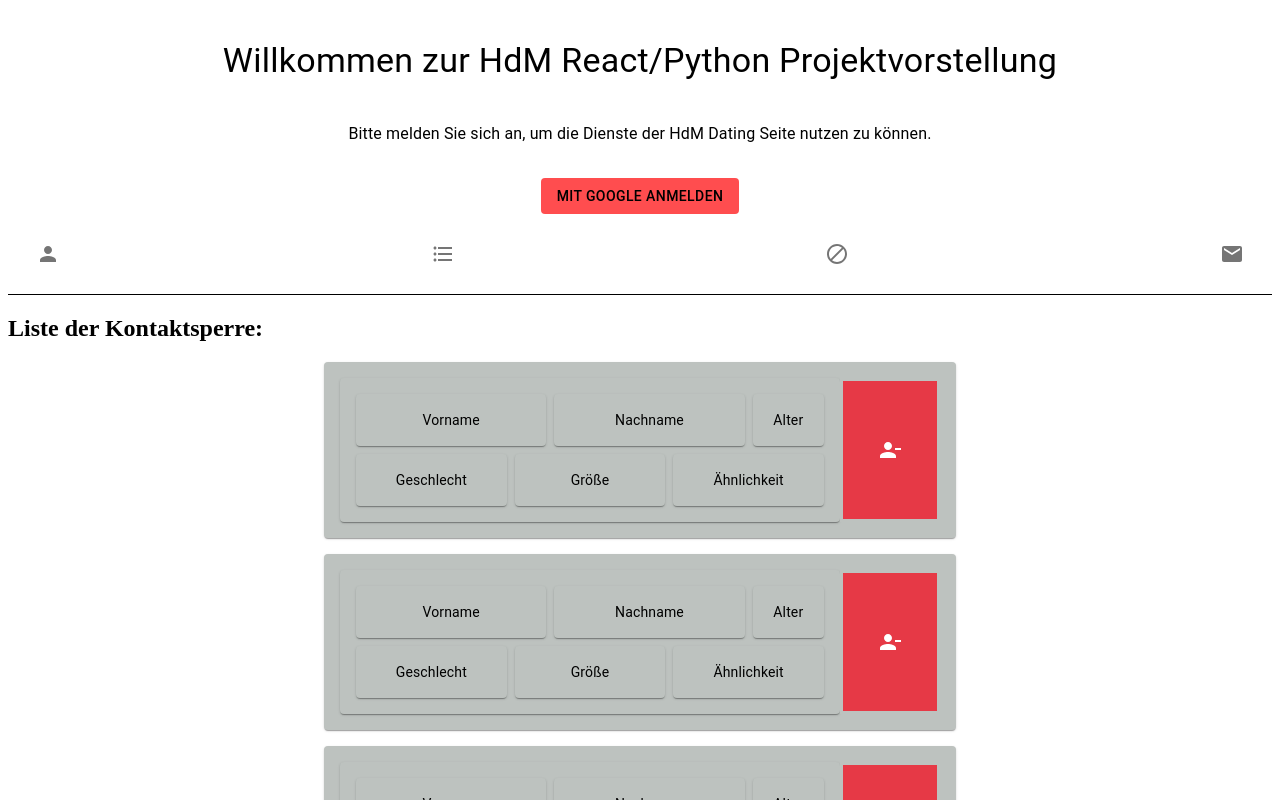
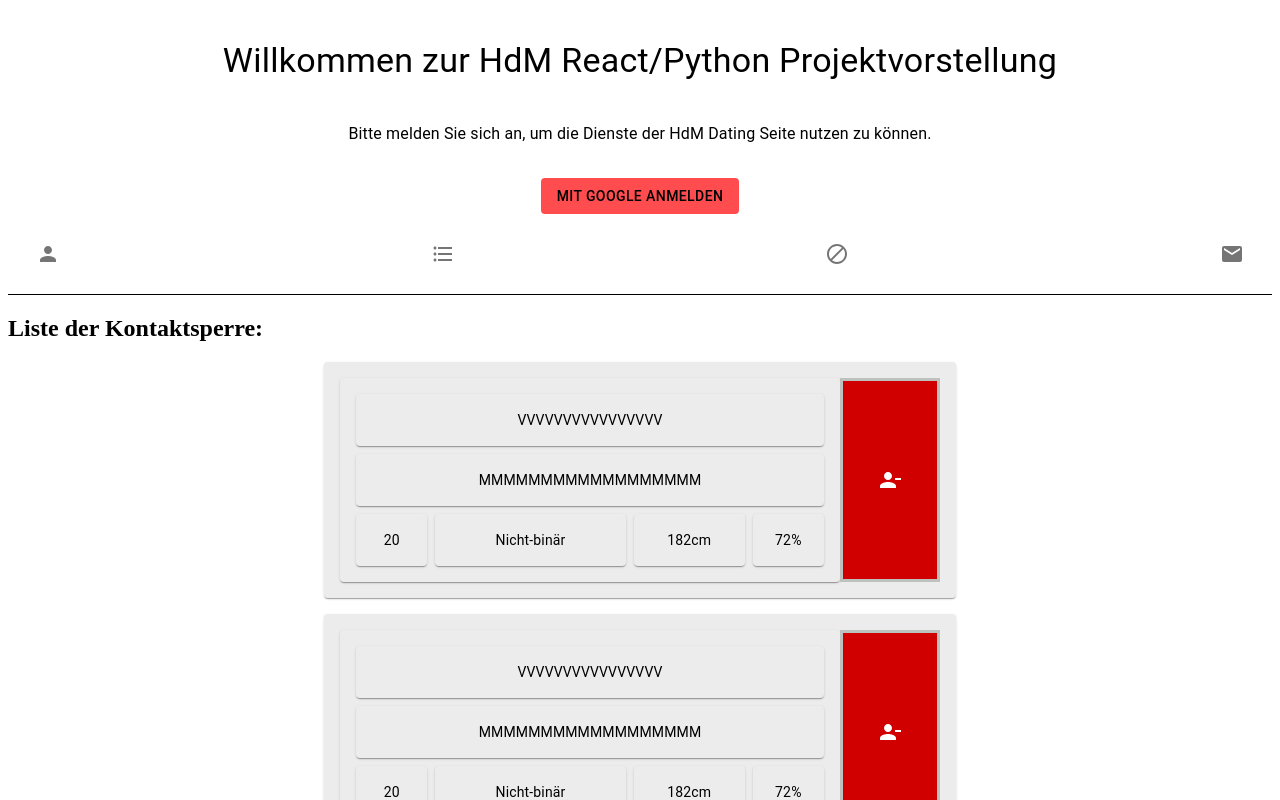
Before and after one commit to PatrickMayerHdM/Software-Praktikum-Gruppe01, a React (Create React App) app in the folder frontend/: page /Sperrliste in a window 1280 px wide. Shown: the top 800 px of the page. Built offline with nearby package versions, Linux system fonts and the light colour scheme; no server answers.

Commit message:
Anpassen Item color, hinzufügen von Akzentfarben in SearchProfile.js.
In ProfileBox.js erstellen von neuen Testdaten, die ein Limit für die Anzahl an möglichen Zeichen in den einzelnen Items testen. Daraus folgende Anpassungen an der Formatierung.

```diff
--- a/frontend/src/components/BlockProfileBox.js
+++ b/frontend/src/components/BlockProfileBox.js
@@ -34,7 +34,7 @@ class BlockProfileBox extends React.Component{
                   </Item >
                 </Grid >
                 <Grid item xs={2} >
-                    <button onClick={BlockDelClicked} style={{ height: "100%", width: "100%" ,display: "flex", alignItems: "center", justifyContent: "center", backgroundColor: "#e63946", color:"#fff", cursor: "pointer", border: "solid", borderColor: '#BDC2BF'}}>
+                    <button onClick={BlockDelClicked} style={{ height: "100%", width: "100%" ,display: "flex", alignItems: "center", justifyContent: "center", backgroundColor: "#d00000", color:"#fff", cursor: "pointer", border: "solid", borderColor: '#BDC2BF'}}>
                         <PersonRemoveIcon/>
                     </button>
                 </Grid>
--- a/frontend/src/components/FavoriteProfileBox.js
+++ b/frontend/src/components/FavoriteProfileBox.js
@@ -47,12 +47,12 @@ class FavoriteProfileBox extends React.Component{
                   </Item >
                 </Grid >
                 <Grid item xs={2} spacing={2} >
-                    <button onClick={FavoriteAskClicked} style={{ height: "100%", width: "100%" ,display: "flex", alignItems: "center", justifyContent: "center", backgroundColor: "#8158fa", color:"#fff", cursor: "pointer", border: "solid", borderColor: '#BDC2BF'}}>
+                    <button onClick={FavoriteAskClicked} style={{ height: "100%", width: "100%" ,display: "flex", alignItems: "center", justifyContent: "center", backgroundColor: "#2A9D8F", color:"#fff", cursor: "pointer", border: "solid", borderColor: '#BDC2BF'}}>
                         <ChatBubbleIcon/>
                     </button>
                 </Grid>
                 <Grid xs={2} spacing={2}>
-                    <button onClick={FavoriteDelClicked} style={{ height: "100%", width: "100%" ,display: "flex", alignItems: "center", justifyContent: "center", backgroundColor: "#e63946", color:"#fff", cursor: "pointer", border: "solid", borderColor: '#BDC2BF'}}>
+                    <button onClick={FavoriteDelClicked} style={{ height: "100%", width: "100%" ,display: "flex", alignItems: "center", justifyContent: "center", backgroundColor: "#d00000", color:"#fff", cursor: "pointer", border: "solid", borderColor: '#BDC2BF'}}>
                         <PersonRemoveIcon/>
                     </button>
 
--- a/frontend/src/components/FavoriteProfileBoxList.js
+++ b/frontend/src/components/FavoriteProfileBoxList.js
@@ -30,7 +30,7 @@ class FavoriteProfileBoxList extends React.Component{
             <diV>
                 <h2> Hier ist dein Merkzettel: </h2>
 
-                <Box sx={{ width: {lg: '50%', md: '60%', sm: '80%'},  margin: '0 auto'}} >
+                <Box sx={{ width: {lg: '50%', md: '70%', sm: '80%'},  margin: '0 auto'}} >
                   <Grid container spacing={2}
                     justifyContent="center">
                       {Listing}
--- /dev/null
+++ b/frontend/src/components/Profile.css
@@ -0,0 +1,16 @@
+/*
+Style CSS für SearchProfile, BlockProfileBox, BlockProfileBoxList, FavoriteProfileBox, FavoriteProfileBoxList,
+ProfileBox
+*/
+
+.slider_age .MuiSlider-thumb{
+    color: #ff0059;
+}
+
+.slider_age .MuiSlider-track {
+    color: #ff0059;
+}
+
+.checkbox_search .MuiSvgIcon-root{
+    color: #ff0059;
+}
--- a/frontend/src/components/Profile.js
+++ b/frontend/src/components/Profile.js
@@ -26,14 +26,24 @@ class Profile extends React.Component{
             <Box sx={{ width: {md: '50%', sm: '60%'} , margin: '0 auto'}}>
                 <Stack direction="column" justifyContent="center" alignItems="center" spacing={1} sx={{ alignItems: 'stretch' }}>
                     <Item >
-                        <Grid container direction="row" justifyContent="center" alignItems="strech" >
+                        <Grid container direction="row" justifyContent="center" alignItems="strech">
                             <Grid md={4} xs={7} spacing={3}>
+                                Vorname
+                            </Grid>
+                            <Grid md={8} xs={7} spacing={3}>
                                 Patrick
                             </Grid>
-                            <Grid md={4} xs={7} spacing={3}>
+
+                        </Grid >
+                    </Item>
+                     <Item >
+                        <Grid container direction="row" justifyContent="center" alignItems="strech" >
+                            <Grid md={4} xs={7} spacing={2}>
+                                Nachname:
+                            </Grid>
+                            <Grid md={8} xs={7} spacing={2}>
                                 Mayer
                             </Grid>
-
                         </Grid >
                     </Item>
                     <Item >
@@ -41,7 +51,7 @@ class Profile extends React.Component{
                             <Grid md={4} xs={7} spacing={2}>
                                 Alter:
                             </Grid>
-                            <Grid md={4} xs={7} spacing={2}>
+                            <Grid md={8} xs={7} spacing={2}>
                                 20
                             </Grid>
                         </Grid >
@@ -51,7 +61,7 @@ class Profile extends React.Component{
                             <Grid md={4} xs={7} spacing={2}>
                                 Geschlecht:
                             </Grid>
-                            <Grid md={4} xs={7} spacing={2}>
+                            <Grid md={8} xs={7} spacing={2}>
                                 Männlich
                             </Grid>
                         </Grid >
@@ -61,7 +71,7 @@ class Profile extends React.Component{
                             <Grid md={4} xs={7} spacing={2}>
                                 Körpergröße:
                             </Grid>
-                            <Grid md={4} xs={7} spacing={2}>
+                            <Grid md={8} xs={7} spacing={2}>
                                 181 cm
                             </Grid>
                         </Grid >
@@ -71,7 +81,7 @@ class Profile extends React.Component{
                             <Grid md={4} xs={7} spacing={2}>
                                 Religion:
                             </Grid>
-                            <Grid md={4} xs={7} spacing={2}>
+                            <Grid md={8} xs={7} spacing={2}>
                                 Atheist
                             </Grid>
                         </Grid >
@@ -81,7 +91,7 @@ class Profile extends React.Component{
                             <Grid md={4} xs={7} spacing={2}>
                                 Haarfarbe:
                             </Grid>
-                            <Grid md={4} xs={7} spacing={2}>
+                            <Grid md={8} xs={7} spacing={2}>
                                 Blond
                             </Grid>
                         </Grid >
@@ -91,7 +101,7 @@ class Profile extends React.Component{
                             <Grid md={4} xs={7} spacing={2}>
                                 Raucher:
                             </Grid>
-                            <Grid md={4} xs={7} spacing={2}>
+                            <Grid md={8} xs={7} spacing={2}>
                                 Nein
                             </Grid>
                         </Grid >
--- a/frontend/src/components/ProfileBox.js
+++ b/frontend/src/components/ProfileBox.js
@@ -16,41 +16,41 @@ class ProfileBox extends React.Component {
                 {/** Dies ist die Box, in welcher schlussendlich sich das Grid befindet */}
               <Grid container spacing={1}>
                   {/** Das Grid an sich */}
-                <Grid item md={5} xs={6} >
+                <Grid item lg={12} md={12} xs={12} >
                     {/** Ein Item für das Grid, hier der Vorname*/}
                   <Item>
-                      Vorname
+                      VVVVVVVVVVVVVVVV
                   </Item >
                 </Grid >
                   {/** Ein Item für das Grid, hier der Nachname */}
-                <Grid item md={5} xs={6} >
+                <Grid item lg={12} md={12} xs={12} >
                   <Item>
-                      Nachname
+                      MMMMMMMMMMMMMMMMMM
                   </Item >
                 </Grid >
                   {/** Ein Item für das Grid, hier das Alter*/}
-                <Grid item md={2} xs={4} >
+                <Grid item lg={2} md={2} xs={4} >
                   <Item>
-                      Alter
+                      20
                   </Item >
                 </Grid >
                   {/** Ein Item für das Grid, hier das Geschlecht */}
-                <Grid item md={4} xs={8} >
+                <Grid item lg={5} md={5} xs={8} >
                   <Item>
-                      Geschlecht
+                      Nicht-binär
                   </Item >
                 </Grid >
                   {/** Ein Item für das Grid, hier die Größe*/}
-                <Grid item md={4} xs={6} >
+                <Grid item lg={3} md={3} xs={6} >
                   <Item>
-                      Größe
+                      182cm
                   </Item >
                 </Grid >
                   {/** Ein Item für das Grid, hier das Ähnlichkeitsmaß zwischen dem Suchprofil und dem
                    in der Profilbox dargestellten Profil*/}
-                <Grid item md={4} xs={6} >
+                <Grid item lg={2} md={2} xs={6} >
                   <Item >
-                      Ähnlichkeit
+                      72%
                   </Item >
                 </Grid >
               </Grid >
--- a/frontend/src/theme.js
+++ b/frontend/src/theme.js
@@ -8,7 +8,7 @@ const black = '#000000';
 /*const für das Item Element des Grids in ProfileWindow */
 const Item = styled(Paper)(({ theme }) => (
     {
-  backgroundColor: theme.palette.mode === 'dark' ? '#1A2027' : '#BDC2BF', ...theme.typography.body2,
+  backgroundColor: theme.palette.mode === 'dark' ? '#1A2027' : '#ececec', ...theme.typography.body2,
   padding: theme.spacing(2), textAlign: 'center', color:  black,
 })
 );
```
Also changed, not shown: frontend/src/components/SearchProfile.js (+7 -5 lines).
